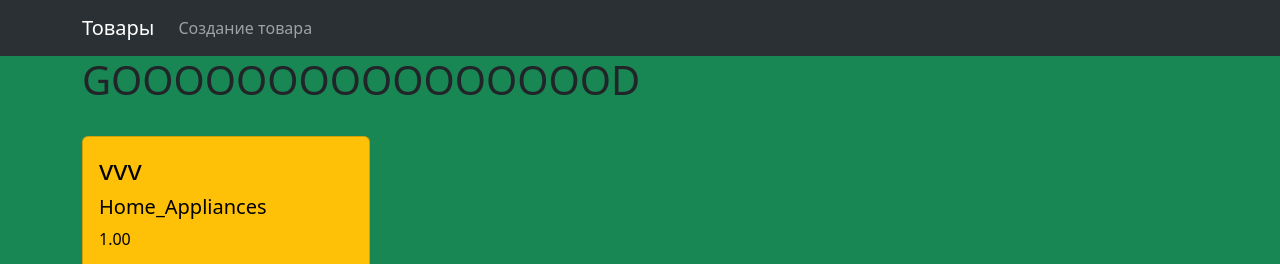
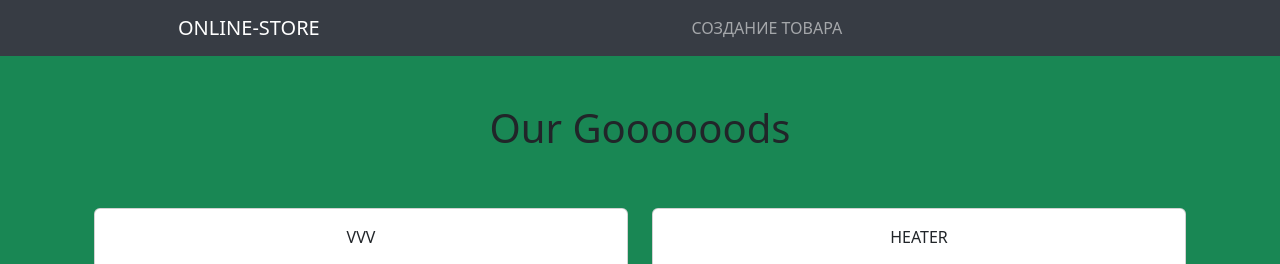
Before and after one commit to PandoraGrims/Online_Store, a Django app: page / in a window 1280 px wide. Shown: the top 264 px of the page. Run offline with Django 4.2, Linux system fonts and the light colour scheme; data comes from the database, SQL or seed files in the repository; both versions use the stored data as it was after the commit.

Commit message:
Исправил баг с отображением картинок Изменил шаблон index.html страницы Внес доработки

```diff
--- a/online_store/webapp/templates/base_html_my.html
+++ b/online_store/webapp/templates/base_html_my.html
@@ -11,24 +11,32 @@
     <title>{% block title %}Главная{% endblock %}</title>
 </head>
 <body>
-<nav class="navbar navbar-expand-lg bg-body-tertiary" data-bs-theme="dark">
-  <div class="container ">
-    <a class="navbar-brand" href=" {% url "index" %}">Товары</a>
-    <button class="navbar-toggler" type="button" data-bs-toggle="collapse" data-bs-target="#navbarNav" aria-controls="navbarNav" aria-expanded="false" aria-label="Toggle navigation">
+
+<header class="header">
+    <nav class="navbar navbar-expand-lg navbar-dark " style="background-color: #373c44;">
+        <div class="container header-container">
+            <a class="navbar-brand logo-img text-uppercase ps-5 ms-5" href=" {% url "index" %}">
+                Online<span>-Store</span>
+            </a>
+            <button class="navbar-toggler" type="button" data-bs-toggle="collapse" data-bs-target="#navbarNav"
+                    aria-controls="navbarNav" aria-expanded="false">
                 <span class="navbar-toggler-icon"></span>
             </button>
-    <div class="collapse navbar-collapse" id="navbarNav">
-      <ul class="navbar-nav">
+            <div class="collapse navbar-collapse justify-content-center  " id="navbarNav">
+                <ul class="navbar-nav  navbar-nav-header text-uppercase ">
                     {% block link %}
                     {% endblock %}
                 </ul>
             </div>
         </div>
     </nav>
+</header>
+
+
 <div class="custom bg-success">
     <div class="container ">
         {% block content %}
-            <h1>test</h1>
+
         {% endblock %}
     </div>
 </div>
--- a/online_store/webapp/templates/good.html
+++ b/online_store/webapp/templates/good.html
@@ -13,7 +13,7 @@
         <p class="card-text">Категория: {{ good.category.title }}</p>
         <p class="card-text">Описание: {{ good.description }}</p>
         <p class="card-text">Цена: {{ good.price }}</p>
-        <img src="image_url" class="img-fluid" alt="cartoon-box">
+        <img src="{{ good.image_url }}" alt="{{ good.title }}" style="width: 100%; height: auto;">
         <p class="card-text">Дата создания: {{ good.created_at }}</p>
 
     </div>
--- a/online_store/webapp/templates/index.html
+++ b/online_store/webapp/templates/index.html
@@ -5,21 +5,45 @@
     </li>
 {% endblock %}
 
+
 {% block content %}
-
-<h1>GOOOOOOOOOOOOOOOOD</h1>
+    <h1 class="head-our-works text-center pt-5 pb-5">Our Goooooods</h1>
+    <div class="container text-center">
+            <div class="container-our-works pb-5">
+                <div class="row row-cols-1 row-cols-md-2 g-4">
+    {% for good in goods %}
 
 
-<br>
-{% for good in goods %}
-<div class="card text-bg-warning mb-3" style="width: 18rem;">
+                    <div class="col-xxl-4 col-lg-6 col-sm-12">
+                        <div class="card card-our-works h-100">
                             <div class="card-body">
-        <h3 class="card-title">{{ good.title }}</h3>
-        <h5 class="card-status">{{ good.category.title }}</h5>
-        <p class="card-text">{{ good.price }}</p>
-        <img src="https://st4.depositphotos.com/1742172/22224/v/450/depositphotos_222249842-stock-illustration-grunge-textured-illustration-cartoon-evidence.jpg" class="img-fluid" alt="cartoon-box">
+                                <p class="card-text card-text-1 text-uppercase">{{ good.title }}</p>
+                                <p class="card-text card-text-1 text-uppercase">{{ good.category.title }}</p>
+                                <p class="card-text card-text-1 text-uppercase">{{ good.price }}</p>
+                            </div>
+                            {{ good.image_url }}
+                            <img src="{{ good.image_url }}" class="card-img-top rounded-0"
+                                             alt="{{ good.title }}" style="width: 100%; height: auto;">
                             <a class="card-link" href="{% url "good_view" good.pk %}">Просмотр тавара</a>
+{#                            <img src="{{ product.image }}" alt="{{ product.name }}" style="width: 100%; height: auto;">>#}
                         </div>
                     </div>
+
+
+
+        {#<br>#}
+        {#{% for good in goods %}#}
+        {#<div class="card text-bg-warning mb-3" style="width: 18rem;">#}
+        {#    <div class="card-body">#}
+        {#        <h3 class="card-title">{{ good.title }}</h3>#}
+        {#        <h5 class="card-status">{{ good.category.title }}</h5>#}
+        {#        <p class="card-text">{{ good.price }}</p>#}
+        {#        <img src="{{ good.image_url }}" alt="{{ good.title }}" style="width: 100%; height: auto;">>#}
+        {#        <a class="card-link" href="{% url "good_view" good.pk %}">Просмотр тавара</a>#}
+        {#    </div>#}
+        {#</div>#}
     {% endfor %}
+                                </div>
+            </div>
+        </div>
 {% endblock %}
--- a/online_store/webapp/views.py
+++ b/online_store/webapp/views.py
@@ -21,7 +21,7 @@ def good_create_view(request):
             category=category,
             price=request.POST.get("price"),
             created_at=request.POST.get("created_at"),
-            image_url=request.POST.get("image"),
+            image_url=request.POST.get("image_url"),
         )
 
     return redirect("good_view", pk=good.pk)
```
Also changed, not shown: online_store/db.sqlite3. Lines whose indentation alone changed are shown as unchanged.
